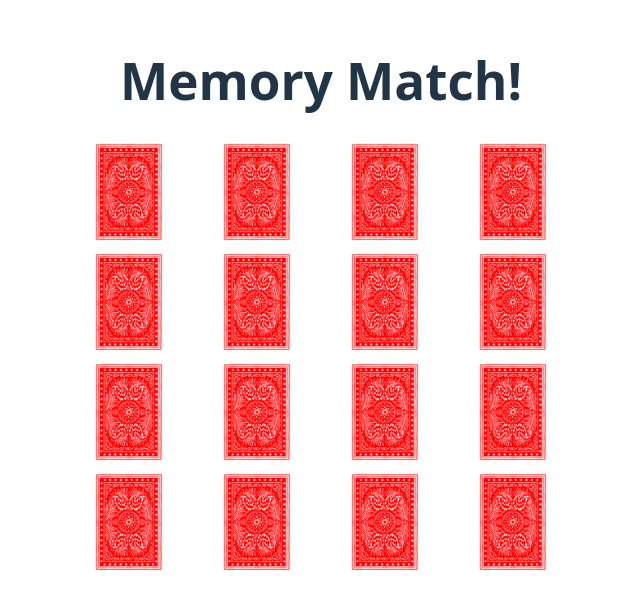
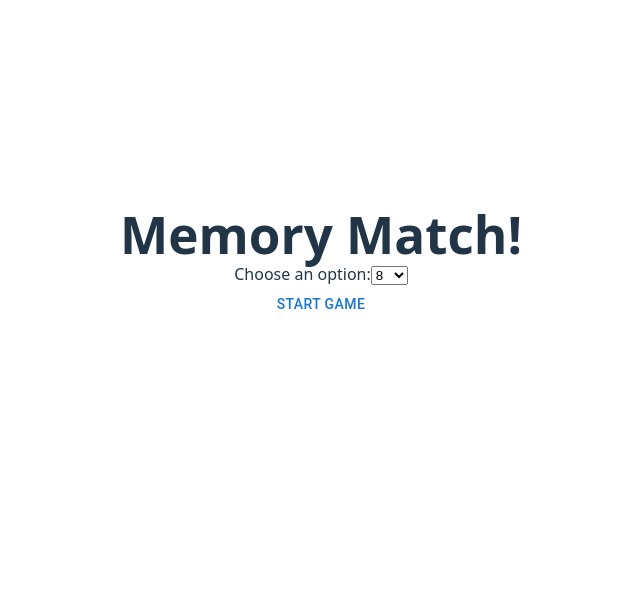
Before and after one commit to 22Ducks/matching-game, a React (Vite) app: page / in a window 1280 px wide. Shown: the part 120-728 px from the top of the page, without its empty margins (319-959 px from the left). Built offline with nearby package versions, Linux system fonts and the light colour scheme.

Commit message:
Using routing to make home page and game page -- currently buggy

```diff
--- a/package.json
+++ b/package.json
@@ -15,6 +15,7 @@
     "@mui/material": "^7.3.1",
     "react": "^19.1.1",
     "react-dom": "^19.1.1",
+    "react-router-dom": "^7.8.2",
     "styled-components": "^6.1.19"
   },
   "devDependencies": {
--- a/src/App.css
+++ b/src/App.css
@@ -2,5 +2,6 @@
   max-width: 1280px;
   margin: 0 auto;
   padding: 2rem;
+  padding-top: 0;
   text-align: center;
 }
--- a/src/App.tsx
+++ b/src/App.tsx
@@ -1,22 +1,140 @@
+import { styled } from 'styled-components';
 import './App.css'
 import {Board} from './Board.tsx'
 import { CalculateCols } from './CalculateCols.tsx';
+import { useState, createContext, useContext, useEffect, type ChangeEvent } from 'react';
+import { BrowserRouter, Routes, Route, Link, useLocation, useNavigate } from 'react-router-dom';
+import Button from '@mui/material/Button';
 
-function App() {
+type TimeContextType = {
+  timer: number;
+  setTimerVal: (timer: number) => void;
+  timerState: boolean;
+  setTimerState: (timerState: boolean) => void;
+}
+const initialTimeContext: TimeContextType = {
+  timer: 0,
+  setTimerVal: () => {},
+  timerState: true,
+  setTimerState: () => {}
+}
 
-  const numCards = 16; //make way to set later
+type HomeProps = {
+    setTimerState: (timerState: boolean) => void;
+    setTimerVal: (timer: number) => void;
+    numCards: number;
+    setNumCards: (numCards: number) => void;
+};
 
-  const [cols, rows] = CalculateCols(numCards);
+type GameProps = {
+    numCards: number;
+    rows: number;
+    cols: number;
+    setTimerState: (timerState: boolean) => void;
+};
+
+export const TimeContext = createContext<TimeContextType>(initialTimeContext);
+
+const Title = styled.h1 `
+  margin-top: 0;
+  margin-bottom: 0;
+`;
+
+const TimerStyle = styled.h4 `
+  margin-top: 5px;
+  margin-bottom: 5px;
+`;
+
+function Home({ setTimerState, setTimerVal, numCards, setNumCards }: HomeProps) {
+  const navigate = useNavigate();
+
+  const handleRedirect = () => {
+    navigate("/game");
+  };
+
+  const handleChange = (e: ChangeEvent<HTMLSelectElement>) => {
+    setNumCards(Number(e.target.value));
+  };
+
+  setTimerState(false);
+  setTimerVal(0);
 
   return (
     <>
       <div>
-        <h1>Memory Match!</h1>
+        <Title>Memory Match!</Title>
       </div>
+
+      <div>
+        <label htmlFor="my-dropdown">Choose an option:</label>
+        <select id="my-dropdown" value={numCards} onChange={handleChange}>
+          <option value="8">8</option>
+          <option value="12">12</option>
+          <option value="16">16</option>
+        </select>
+      </div>
+
+      <Button onClick={handleRedirect}>Start Game</Button>
+    </>
+  );
+}
+
+function Game({ numCards, rows, cols}: GameProps) {
+  const {timer} = useContext(TimeContext);
+
+  return (
+    <>
+      <div>
+        <Title>Memory Match!</Title>
+      </div>
+
+      <hr />
+      <TimerStyle>{timer}</TimerStyle>
+      <hr />
 
       <Board numCards={numCards} rows={rows} cols={cols}/>
     </>
   )
 }
 
+function App() {
+
+  const [timer, setTimerVal] = useState(0);
+  const [timerState, setTimerState] = useState(false);
+  const [numCards, setNumCards] = useState(8); //make way to set later
+
+  const timerValues = {
+    timer,
+    setTimerVal,
+    timerState,
+    setTimerState
+  };
+
+  const [cols, rows] = CalculateCols(numCards);
+
+  useEffect(() => {
+    const intervalId = setInterval(() => {
+      if(timerState){
+        setTimerVal(prevTimer => prevTimer+1);
+      }
+      console.log(timer, timerState);
+    }, 1000);
+
+    return () => {
+      clearInterval(intervalId);
+    };
+  }, []);
+
+  return (
+    <BrowserRouter>
+      <TimeContext.Provider value={timerValues}>
+        <Routes>
+          <Route path="/" element={<Home setTimerState={setTimerState} setTimerVal={setTimerVal} numCards={numCards} setNumCards={setNumCards}/>} />
+          <Route path="/game" element={<Game numCards={numCards} rows={rows} cols={cols} setTimerState={setTimerState} />} />
+        </Routes>
+      </TimeContext.Provider>
+    </BrowserRouter>
+  )
+}
+
 export default App
--- a/src/Board.tsx
+++ b/src/Board.tsx
@@ -1,8 +1,10 @@
 import styled from 'styled-components'
 import { Card } from './Card';
 import { GenerateCards } from './GenerateCards';
-import { useEffect, useRef, useState } from 'react';
+import { useContext, useEffect, useRef, useState } from 'react';
 import { VictoryModal } from './VictoryModal';
+import { TimeContext } from './App';
+
 
 type Props = {
     numCards: number;
@@ -33,6 +35,8 @@ export const Board = ({numCards, rows, cols}: Props) => {
     const currentPair = useRef([-1, -1]);
     const timeoutId = useRef<number>(undefined);
 
+    const {setTimerVal, setTimerState} = useContext(TimeContext);
+
     useEffect(() => {
         return () => {
             if(timeoutId.current !== undefined) {
@@ -44,6 +48,8 @@ export const Board = ({numCards, rows, cols}: Props) => {
     const reset = () => {
         setCardArray(GenerateCards(numCards/2));
         setFlippedArray(new Array(numCards).fill(false));
+        setTimerVal(0);
+        setTimerState(true);
     }
 
     const flipHandler = (idx: number) => {
@@ -57,14 +63,20 @@ export const Board = ({numCards, rows, cols}: Props) => {
             }
             currentPair.current[1] = idx;
             if(cardArray[currentPair.current[0]] === cardArray[currentPair.current[1]]) {
+                console.log({currentPair});
                 currentPair.current = [-1, -1];
+                if(flippedArray.every((value) => value)) {
+                    setTimerState(false);
+                }
                 return;
             }
             timeoutId.current = setTimeout(() => {
-                const newArray = [...flippedArray];
-                newArray[currentPair.current[0]] = false;
-                newArray[currentPair.current[1]] = false;
-                setFlippedArray(newArray);
+                setFlippedArray(currArray => {
+                    const newArray = [...currArray];
+                    newArray[currentPair.current[0]] = false;
+                    newArray[currentPair.current[1]] = false;
+                    return newArray;
+                });
 
                 currentPair.current = [-1, -1];
             }, 1000);
--- a/src/VictoryModal.tsx
+++ b/src/VictoryModal.tsx
@@ -1,6 +1,7 @@
 import Box from '@mui/material/Box';
 import Button from '@mui/material/Button';
 import Modal from '@mui/material/Modal';
+import { useNavigate } from 'react-router-dom';
 import { styled } from 'styled-components';
 
 type Props = {
@@ -28,6 +29,11 @@ const ModalContent = styled.div `
 `;
 
 export const VictoryModal = ({open, reset}: Props) => {
+    const navigate = useNavigate();
+
+    const handleRedirect = () => {
+        navigate("/");
+    };
 
     return (
         <Modal open={open}>
@@ -35,6 +41,7 @@ export const VictoryModal = ({open, reset}: Props) => {
                 <ModalContent>
                     <h2>VICTORY!</h2>
                     <Button onClick={reset}>Play Again?</Button>
+                    <Button onClick={handleRedirect}>Home</Button>
                 </ModalContent>
             </Box>
         </Modal>
```
Also changed, not shown: 1 other file (tests, documents, lock files or other folders).
